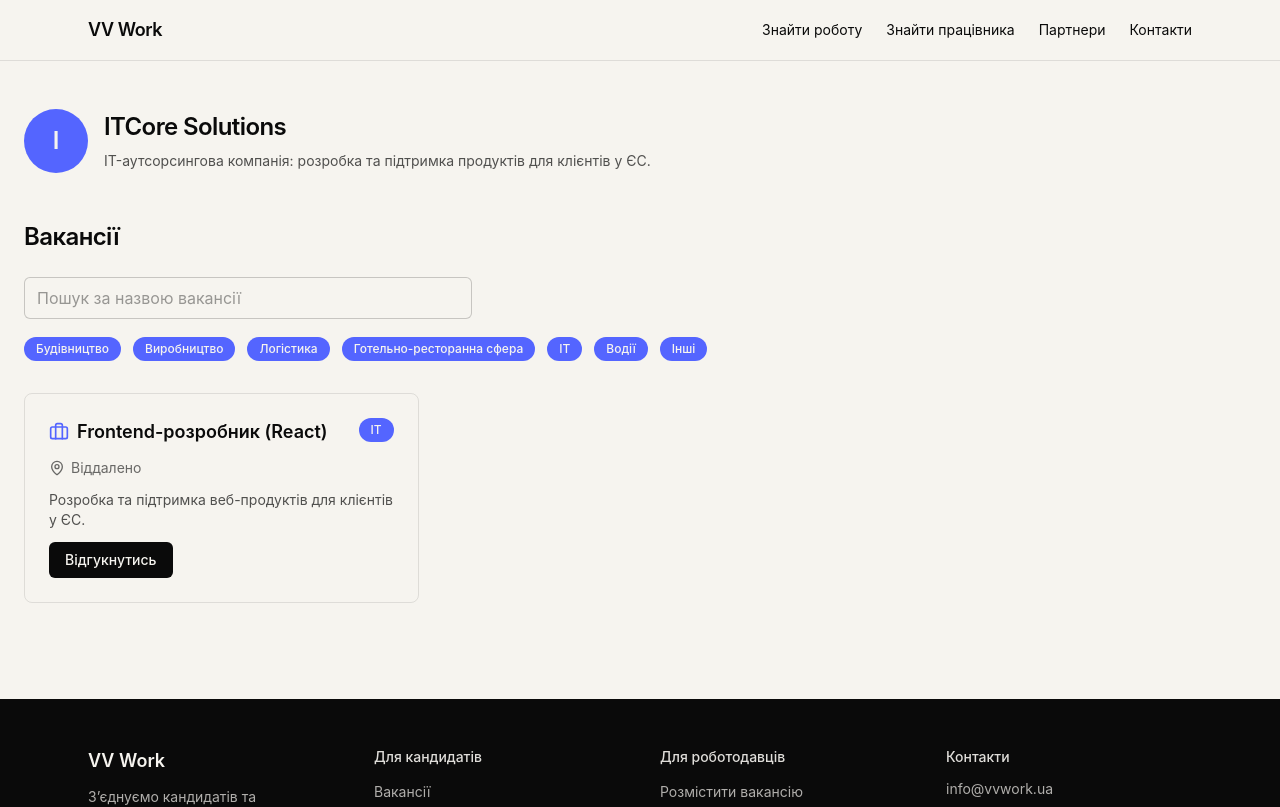
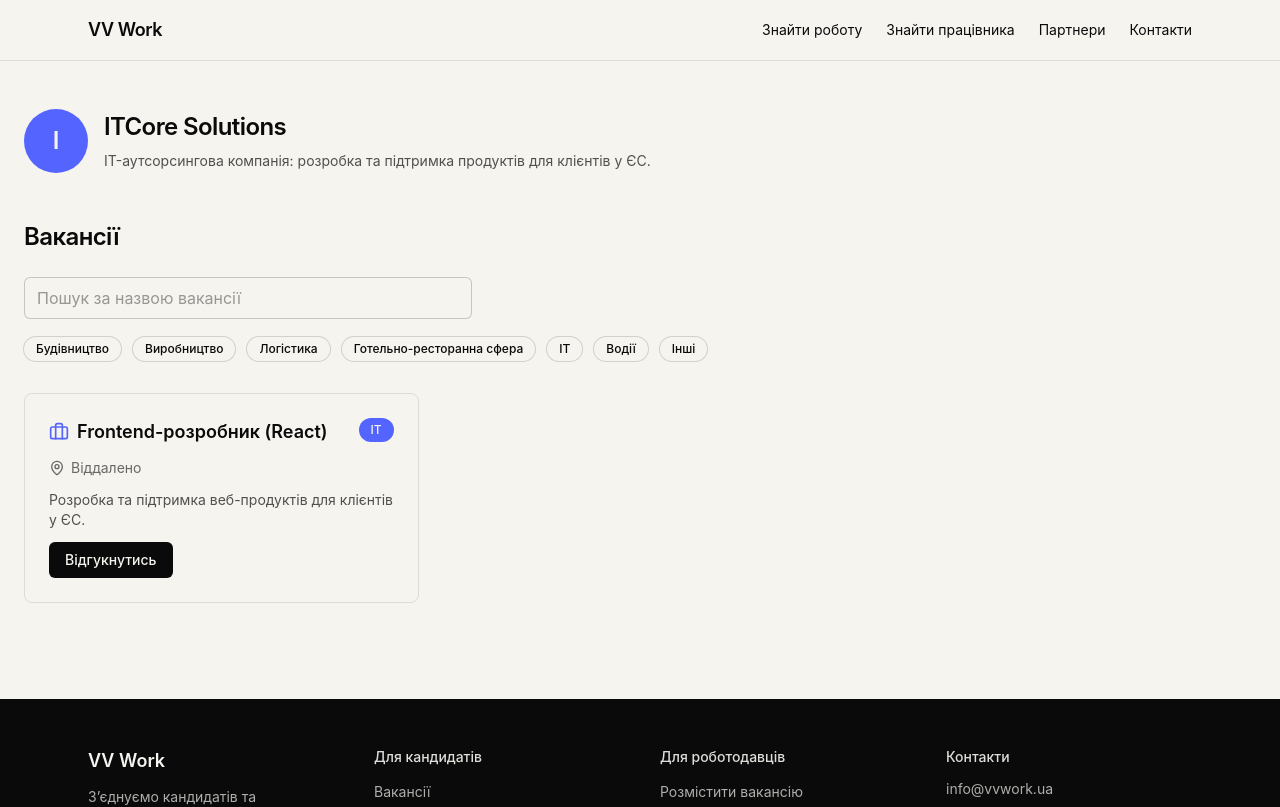
Before and after one commit to feverK13/vv-work-test-task, a React (Vite) app: page /partners/itcore-solutions in a window 1280 px wide. Shown: the top 807 px of the page. Built offline with nearby package versions, Linux system fonts and the light colour scheme.

Commit message:
fix(ui): add badge variant prop instead of important overrides

```diff
--- a/src/components/ui/badge.tsx
+++ b/src/components/ui/badge.tsx
@@ -2,14 +2,20 @@ import type { ReactNode } from 'react';
 
 type BadgeProps = {
   children: ReactNode;
+  variant?: 'solid' | 'outline';
   className?: string;
 };
 
-export function Badge({ children, className = '' }: BadgeProps) {
+const badgeBaseClassName = 'inline-flex items-center rounded-full px-3 py-1 text-xs font-medium';
+
+const badgeVariantClassName = {
+  solid: 'bg-brand-500 text-paper',
+  outline: 'bg-transparent text-ink ring-1 ring-ink/15',
+};
+
+export function Badge({ children, variant = 'solid', className = '' }: BadgeProps) {
   return (
-    <span
-      className={`inline-flex items-center rounded-full bg-brand-500 px-3 py-1 text-xs font-medium text-paper ${className}`}
-    >
+    <span className={`${badgeBaseClassName} ${badgeVariantClassName[variant]} ${className}`}>
       {children}
     </span>
   );
```
